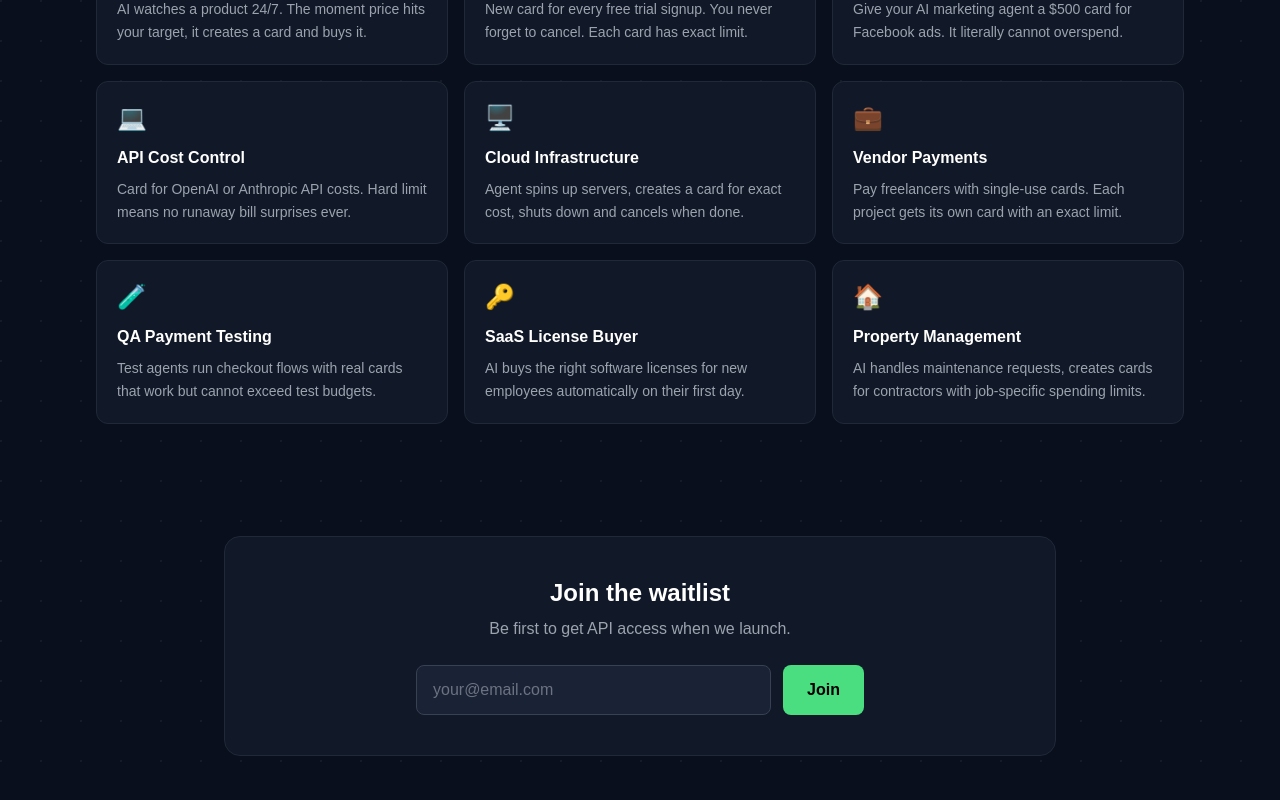
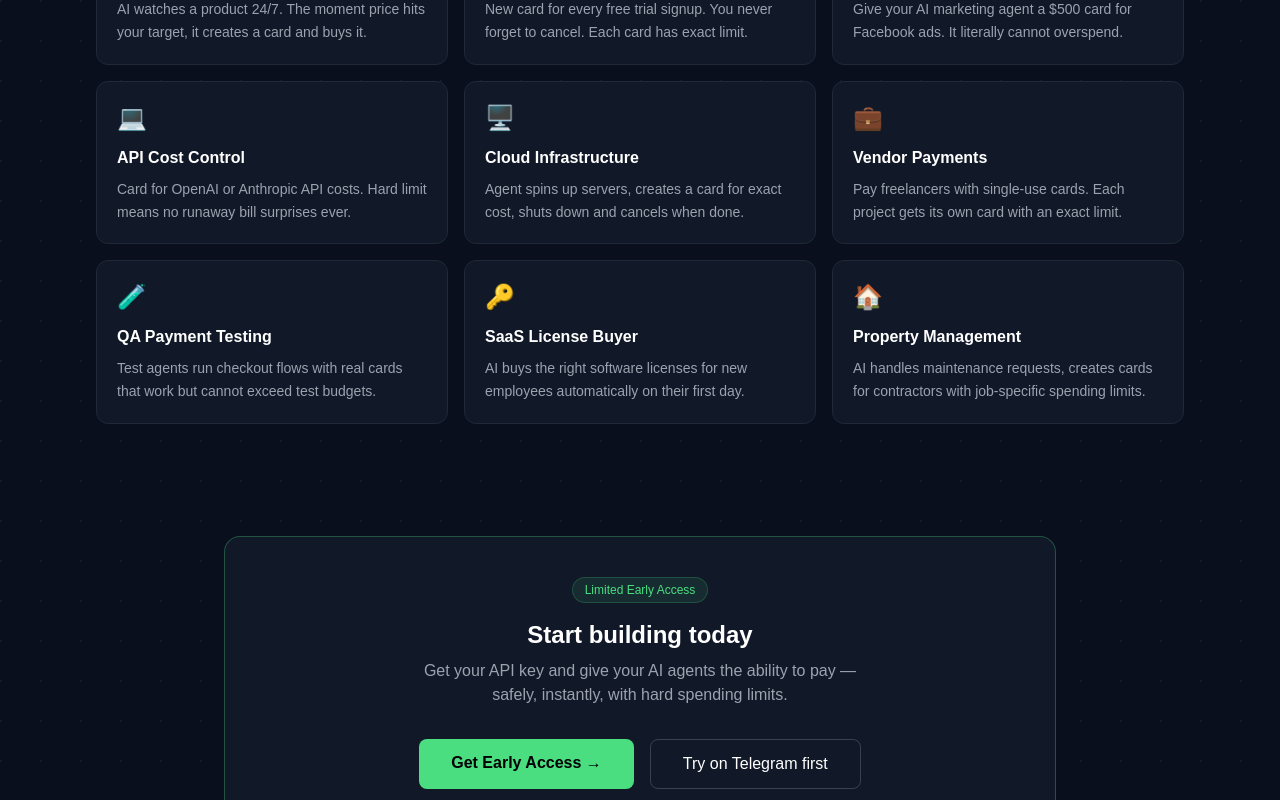
Before and after one commit to Business-Management-Company/ai-payment-proxy, a Next.js app: page / in a window 1280 px wide. Shown: the part 2000-2800 px from the top of the page. Built offline with nearby package versions, Linux system fonts and the light colour scheme.

Commit message:
Landing: Early Access messaging, replace waitlist with CTA

```diff
--- a/src/app/page.tsx
+++ b/src/app/page.tsx
@@ -65,7 +65,7 @@ export default function HomePage() {
       {/* ── Hero ── */}
       <div className="max-w-4xl mx-auto px-8 py-28 text-center">
         <div className="inline-block bg-[#4ade80]/10 text-[#4ade80] text-sm px-3 py-1 rounded-full mb-6 border border-[#4ade80]/20">
-          Now in Private Beta
+          🚀 Now in Early Access
         </div>
         <h1 className="text-5xl font-bold mb-6 leading-tight">
           Give your AI agent a credit card.{" "}
@@ -166,32 +166,33 @@ export default function HomePage() {
         </div>
       </div>
 
-      {/* ── Waitlist ── */}
+      {/* ── Early Access CTA ── */}
       <div className="max-w-4xl mx-auto px-8 pb-28">
-        <div id="waitlist" className="bg-[#111827] border border-gray-800 rounded-2xl p-10 text-center">
-          <h2 className="text-2xl font-bold mb-2">Join the waitlist</h2>
-          <p className="text-gray-400 mb-6">Be first to get API access when we launch.</p>
-          {status === "done" ? (
-            <p className="text-[#4ade80] font-semibold">You&apos;re on the list! ✅</p>
-          ) : (
-            <form onSubmit={handleWaitlist} className="flex gap-3 max-w-md mx-auto">
-              <input
-                type="email"
-                required
-                placeholder="your@email.com"
-                value={email}
-                onChange={(e) => setEmail(e.target.value)}
-                className="flex-1 bg-[#1a2235] border border-gray-700 rounded-lg px-4 py-3 text-white placeholder-gray-500 focus:outline-none focus:border-[#4ade80]"
-              />
-              <button
-                type="submit"
-                disabled={status === "loading"}
-                className="bg-[#4ade80] text-black px-6 py-3 rounded-lg font-semibold hover:bg-[#22c55e] transition-colors"
-              >
-                {status === "loading" ? "..." : "Join"}
-              </button>
-            </form>
-          )}
+        <div id="early-access" className="bg-[#111827] border border-[#4ade80]/30 rounded-2xl p-10 text-center">
+          <div className="inline-block bg-[#4ade80]/10 text-[#4ade80] text-xs px-3 py-1 rounded-full mb-4 border border-[#4ade80]/20">
+            Limited Early Access
+          </div>
+          <h2 className="text-2xl font-bold mb-2">Start building today</h2>
+          <p className="text-gray-400 mb-8 max-w-md mx-auto">
+            Get your API key and give your AI agents the ability to pay — safely, instantly, with hard spending limits.
+          </p>
+          <div className="flex gap-4 justify-center">
+            <a
+              href="/signup"
+              className="bg-[#4ade80] text-black px-8 py-3 rounded-lg font-semibold hover:bg-[#22c55e] transition-colors"
+            >
+              Get Early Access →
+            </a>
+            <a
+              href="https://t.me/AIpaymentproxybot"
+              target="_blank"
+              rel="noopener noreferrer"
+              className="border border-gray-700 text-white px-8 py-3 rounded-lg hover:border-gray-500 transition-colors"
+            >
+              Try on Telegram first
+            </a>
+          </div>
+          <p className="text-gray-600 text-xs mt-4">No credit card required to start · Free tier available</p>
         </div>
       </div>
 
```
